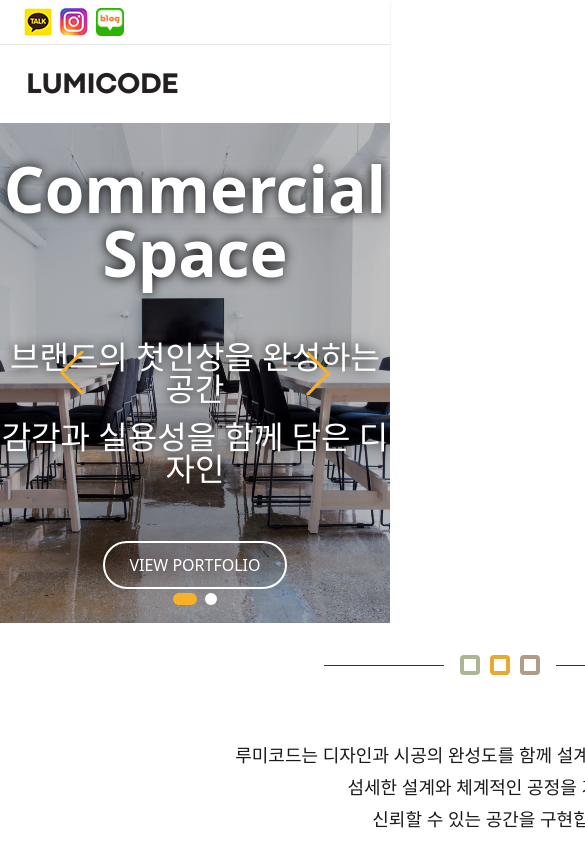
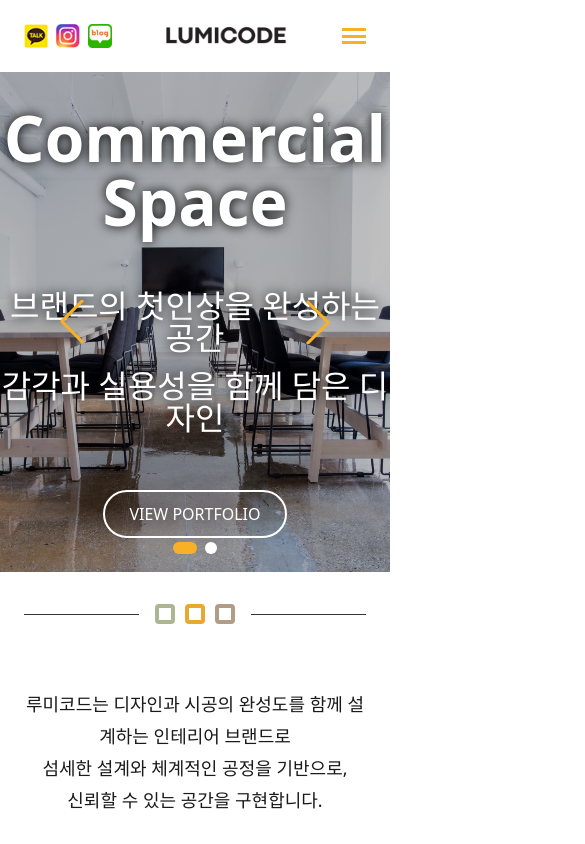
Before and after one commit to giun915/jungin, a Vue app: page / in a window 390 px wide. Shown: the top 844 px of the page, 585 px wide, since content can reach past the window. Built offline with nearby package versions, Linux system fonts and the light colour scheme; a web font is replaced by a local one.

Commit message:
feat: implement responsive header with mobile menu

```diff
--- a/src/assets/css/layout.css
+++ b/src/assets/css/layout.css
@@ -22,3 +22,10 @@
     flex-direction: column;
     gap: 4rem;
 }
+
+/* 반응형 */
+@media (max-width: 1024px) {
+  .page_inner {
+    width: 100%;
+  }
+}
--- a/src/components/layout/AppHeader.vue
+++ b/src/components/layout/AppHeader.vue
@@ -1,7 +1,18 @@
 <script setup lang="ts">
+import { ref } from 'vue'
 import IconEmail from '@/components/icons/common/IconEmail.vue'
 import IconPhone from '@/components/icons/common/IconPhone.vue'
 import { snsLinks, gnbItems } from '@/constants/layout/headerData'
+
+const isMobileMenuOpen = ref(false)
+
+const toggleMobileMenu = () => {
+  isMobileMenuOpen.value = !isMobileMenuOpen.value
+}
+
+const closeMobileMenu = () => {
+  isMobileMenuOpen.value = false
+}
 </script>
 
 <template>
@@ -54,12 +65,57 @@ import { snsLinks, gnbItems } from '@/constants/layout/headerData'
       </div>
     </div>
   </header>
+  <!-- PC HEADER -->
+  <header id="mHeader">
+    <div class="page_inner">
+      <div class="content_wrap">
+        <ul class="sns_wrap">
+          <li v-for="sns in snsLinks" :key="sns.id" class="sns">
+            <a
+              :href="sns.href"
+              target="_blank"
+              rel="noopener"
+              :aria-label="sns.alt"
+            >
+              <img :src="sns.icon" :alt="sns.alt">
+            </a>
+          </li>
+        </ul>
+        <h2 class="logo">
+          <a href="/">
+            <img src="/imgs/logo/logo.png" alt="로고" />
+          </a>
+        </h2>
+        <button
+          type="button"
+          class="menu_btn"
+          aria-label="모바일 메뉴 열기"
+          @click="toggleMobileMenu"
+          :class="{ active: isMobileMenuOpen }"
+        >
+          <span></span>
+          <span></span>
+          <span></span>
+        </button>
+      </div>
+      <ul class="gnb_wrap" :class="{ on: isMobileMenuOpen }">
+        <li v-for="item in gnbItems" :key="item.id" class="gnb">
+          <a :href="item.href">{{ item.label }}</a>
+        </li>
+      </ul>
+    </div>
+  </header>
 </template>
 
 <style scoped>
 #header {
   box-shadow: 0 2px 2px #e3e3e3;
 }
+
+#mHeader {
+  display: none;
+}
+
 .header_top {
   border-bottom: 1px solid var(--border-color);
 }
@@ -119,4 +175,109 @@ import { snsLinks, gnbItems } from '@/constants/layout/headerData'
 .gnb a:hover {
   color: #f8b126;
 }
+
+/* 반응형 */
+@media (max-width: 768px) {
+  #header {
+    display: none;
+  }
+
+  #mHeader {
+    display: block;
+  }
+
+  .page_inner {
+    padding-top: 1.5rem;
+    padding-bottom: 1.5rem;
+  }
+
+  .content_wrap {
+    width: 100%;
+    display: flex;
+    justify-content: space-between;
+    align-items: center;
+    z-index: 3;
+    background-color: #fff;
+  }
+
+  .menu_btn {
+    position: relative;
+    width: 1.75rem;
+    height: 1.25rem;
+
+    display: flex;
+    flex-direction: column;
+    justify-content: space-between;
+    align-items: center;
+  }
+
+  .menu_btn span {
+    display: block;
+    width: 100%;
+    height: 3px;
+    background: var(--main-color);
+
+    transition: all 0.3s ease;
+  }
+
+  .menu_btn.active span:nth-child(1) {
+    transform: translateY(9px) rotate(45deg);
+  }
+
+  .menu_btn.active span:nth-child(2) {
+    opacity: 0;
+  }
+
+  .menu_btn.active span:nth-child(3) {
+    transform: translateY(-9px) rotate(-45deg);
+  }
+
+  .gnb_wrap {
+    position: absolute;
+    width: 100%;
+    top: 0;
+    left: 0;
+    padding: 1.5rem 1.5rem;
+    box-sizing: border-box;
+    background-color: #fff;
+    z-index: 2;
+    transition: top 0.4s ease;
+    justify-content: space-between;
+  }
+
+  .gnb_wrap.on {
+    top:79px;
+  }
+}
+
+@media (max-width: 500px) {
+  .sns {
+    width: 1.5rem;
+  }
+
+  .logo {
+    width: 8rem;
+  }
+
+  .menu_btn {
+    width: 1.5rem;
+    height: 1rem;
+  }
+
+  .menu_btn.active span:nth-child(1) {
+    transform: translateY(7px) rotate(45deg);
+  }
+
+  .menu_btn.active span:nth-child(3) {
+    transform: translateY(-7px) rotate(-45deg);
+  }
+
+  .gnb_wrap.on {
+    top:73px;
+  }
+
+  .gnb a {
+    font-size: 0.875rem
+  }
+}
 </style>
```
Lines whose indentation alone changed are shown as unchanged.
